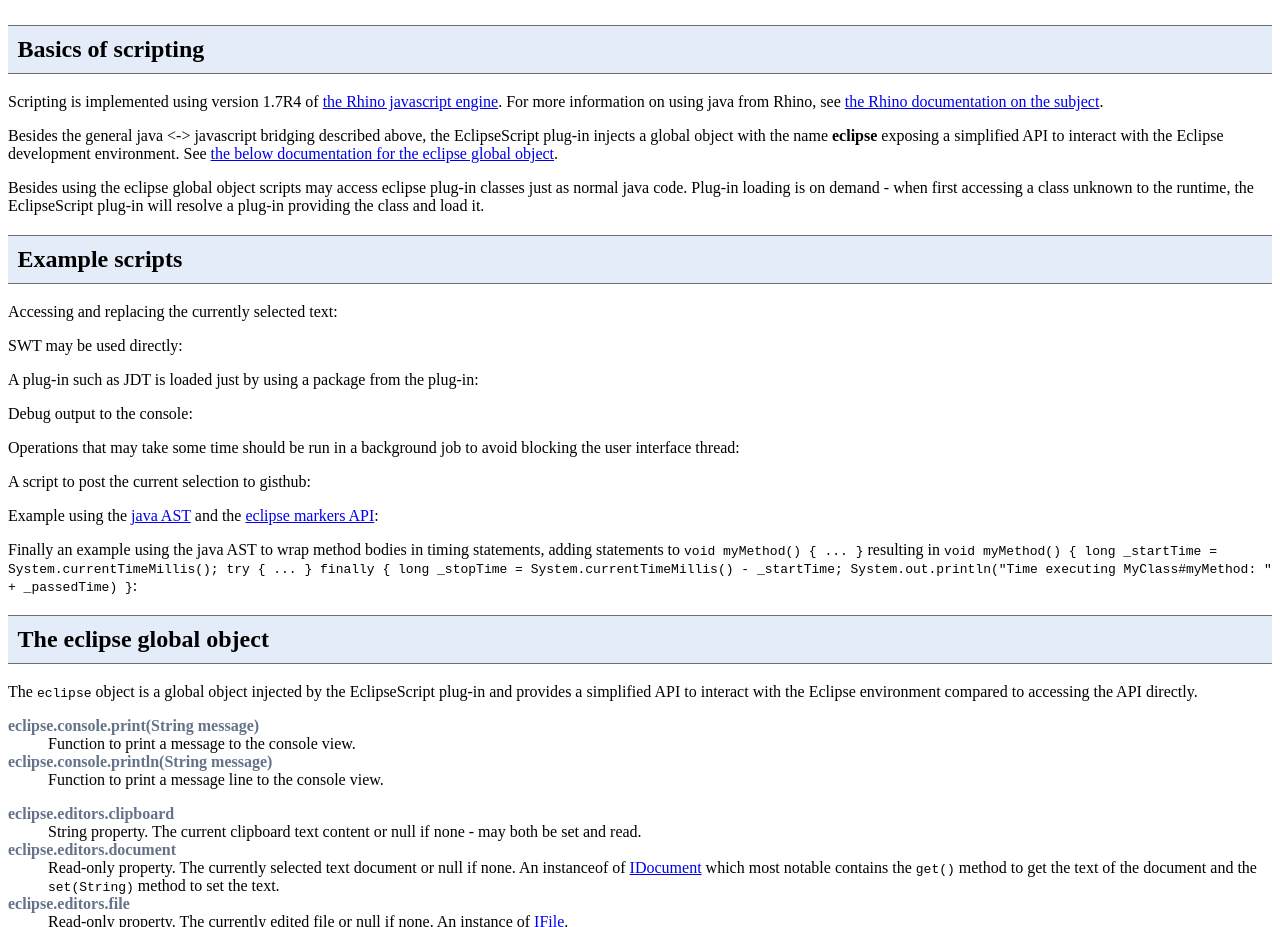
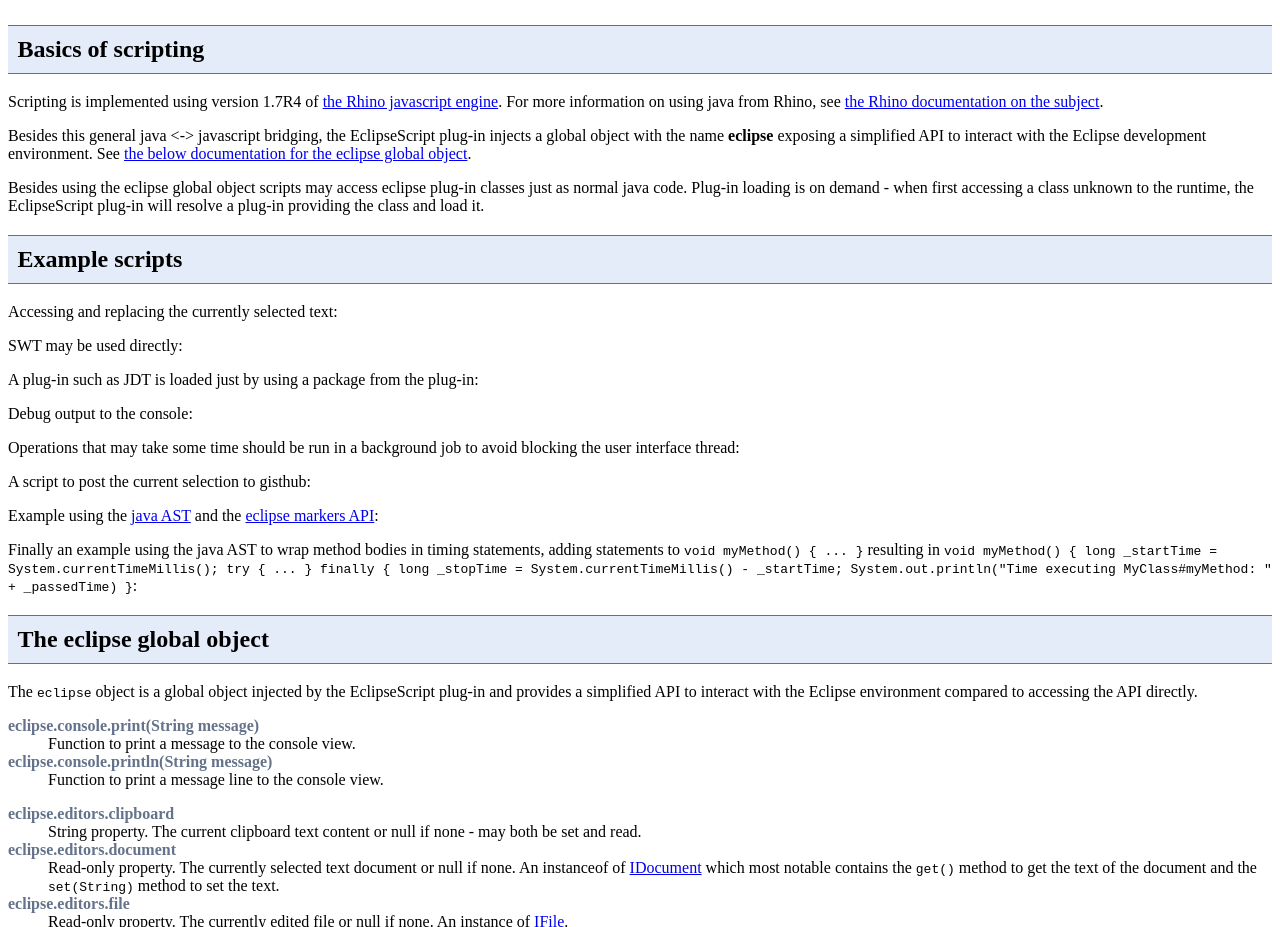
Before and after one commit to fornwall/eclipsescript, a plain HTML site: page docs/index.html in a window 1280 px wide. Shown: the part 860-1787 px from the top of the page. Drawn offline with Linux system fonts and the light colour scheme.

Commit message:
Check if github pages work

```diff
--- a/docs/index.html
+++ b/docs/index.html
@@ -47,7 +47,7 @@
 
 <h2 id="basics-scripting">Basics of scripting</h2>
 <p>Scripting is implemented using version 1.7R4 of <a href="http://www.mozilla.org/rhino/">the Rhino javascript engine</a>. For more information on using java from Rhino, see <a href="https://developer.mozilla.org/docs/Scripting_Java">the Rhino documentation on the subject</a>.</p>
-<p>Besides the general java &lt;-&gt; javascript bridging described above, the EclipseScript plug-in injects a global object with the name <strong>eclipse</strong> exposing a simplified API to interact with the Eclipse development environment. See <a href="#eclipse-object">the below documentation for the eclipse global object</a>.</p>
+<p>Besides this general java &lt;-&gt; javascript bridging, the EclipseScript plug-in injects a global object with the name <strong>eclipse</strong> exposing a simplified API to interact with the Eclipse development environment. See <a href="#eclipse-object">the below documentation for the eclipse global object</a>.</p>
 <p>Besides using the eclipse global object scripts may access eclipse plug-in classes just as normal java code. Plug-in loading is on demand - when first accessing a class unknown to the runtime, the EclipseScript plug-in will resolve a plug-in providing the class and load it.</p>
 
 <h2 id="example-scripts">Example scripts</h2>
```
